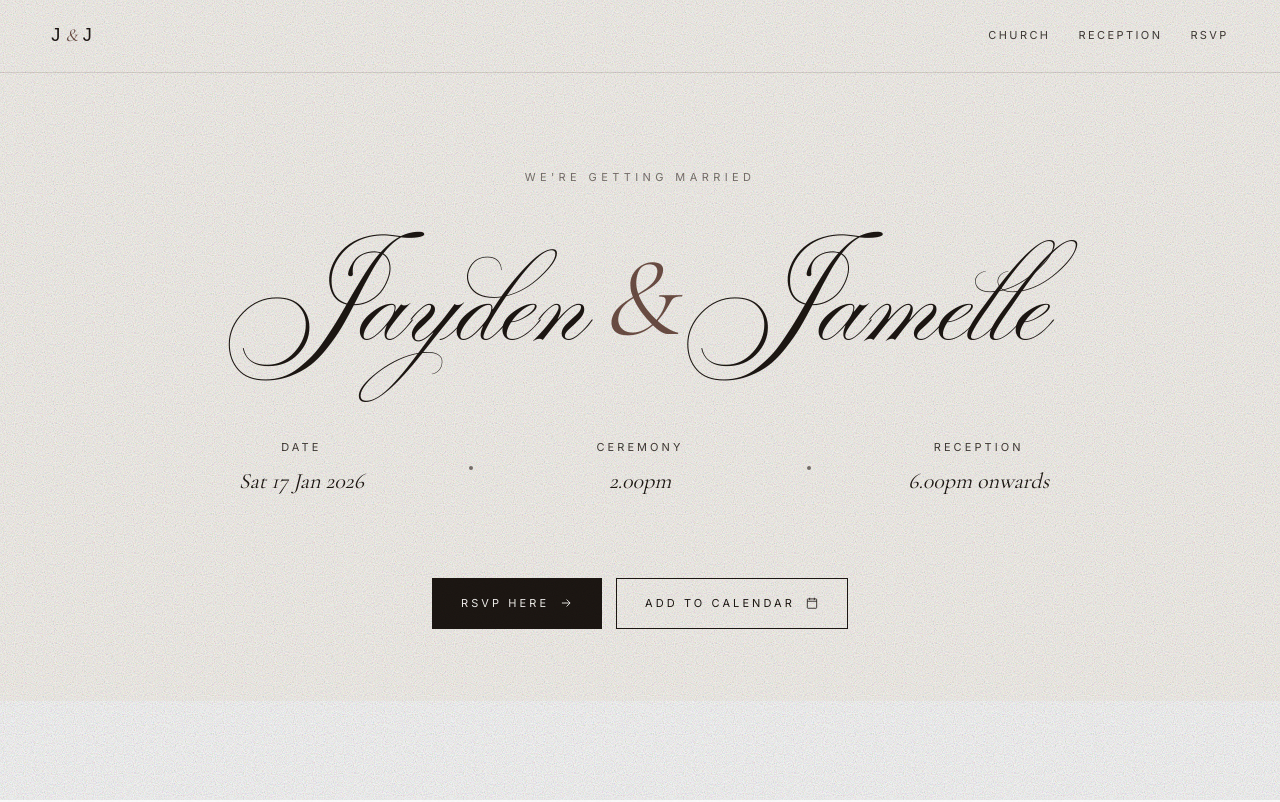
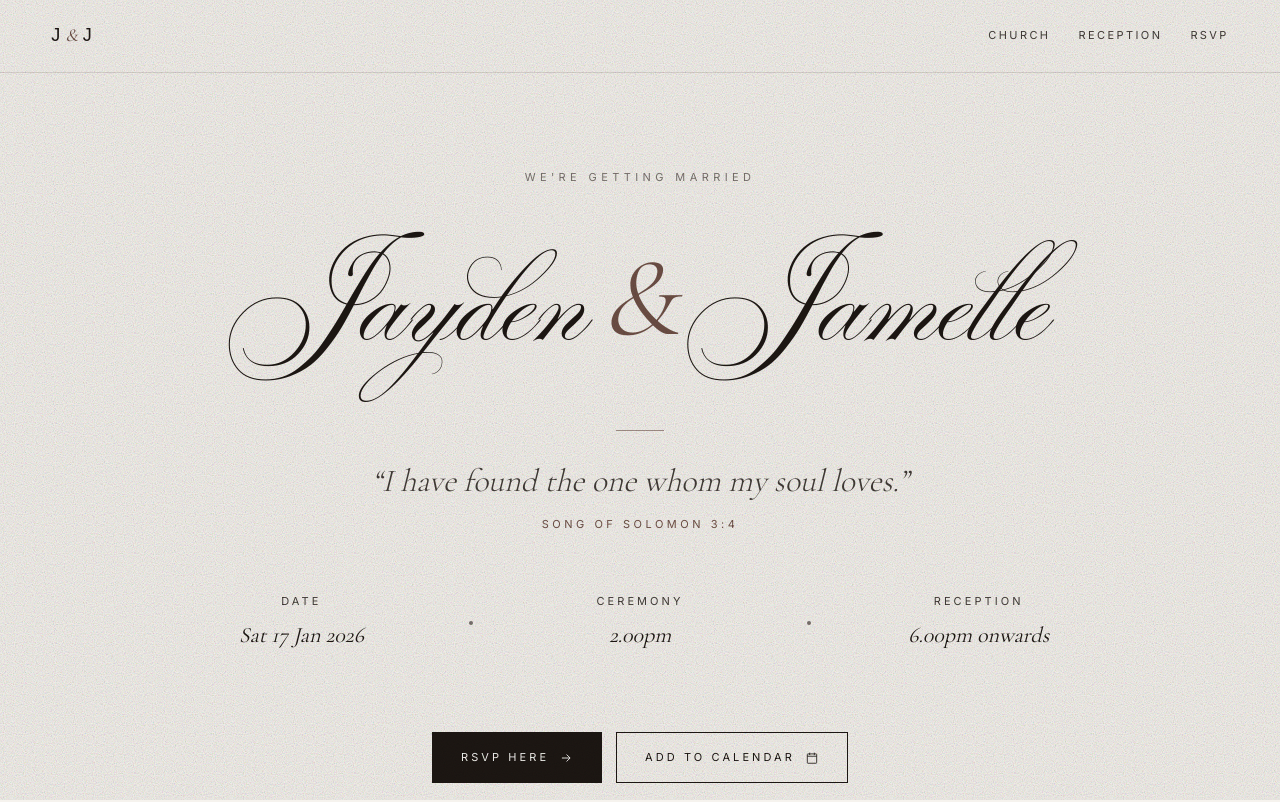
Before and after one commit to j-kanbour/Wedding_Invitation, a Next.js app: page / in a window 1280 px wide. Shown: the top 802 px of the page. Built offline with nearby package versions, Linux system fonts and the light colour scheme; no server answers; a web font is replaced by a local one.

Commit message:
bible quote

```diff
--- a/app/components/Hero.tsx
+++ b/app/components/Hero.tsx
@@ -19,6 +19,14 @@ export default function Hero() {
       >
         Jayden<span className="amp">&amp;</span><wbr />Jamelle
       </h1>
+      <></>
+      <figure className="hero-verse">
+        <span className="hero-verse-rule" aria-hidden />
+        <blockquote>
+          &ldquo;I have found the one whom my soul loves.&rdquo;
+        </blockquote>
+        <figcaption>Song of Solomon 3:4</figcaption>
+      </figure>
 
       <div className="hero-meta">
         <div className="hero-meta-item">
--- a/app/globals.css
+++ b/app/globals.css
@@ -103,6 +103,36 @@ a { color: inherit; }
   color: var(--accent);
   vertical-align: 0.05em;
   margin: 0 0.1em;
+}
+.hero-verse {
+  margin: clamp(32px, 4vw, 52px) auto 0;
+  max-width: 640px;
+}
+.hero-verse-rule {
+  display: block;
+  width: 48px;
+  height: 1px;
+  margin: 0 auto clamp(20px, 2.5vw, 28px);
+  background: var(--accent);
+  opacity: 0.6;
+}
+.hero-verse blockquote {
+  margin: 0;
+  font-family: var(--serif);
+  font-style: italic;
+  font-weight: 300;
+  font-size: clamp(22px, 2.6vw, 32px);
+  line-height: 1.35;
+  color: var(--ink-soft);
+  text-wrap: balance;
+}
+.hero-verse figcaption {
+  margin-top: 14px;
+  font-family: var(--sans);
+  font-size: 11px;
+  letter-spacing: 0.32em;
+  text-transform: uppercase;
+  color: var(--accent);
 }
 .hero-meta {
   margin: clamp(36px, 5vw, 60px) auto 0;
```
